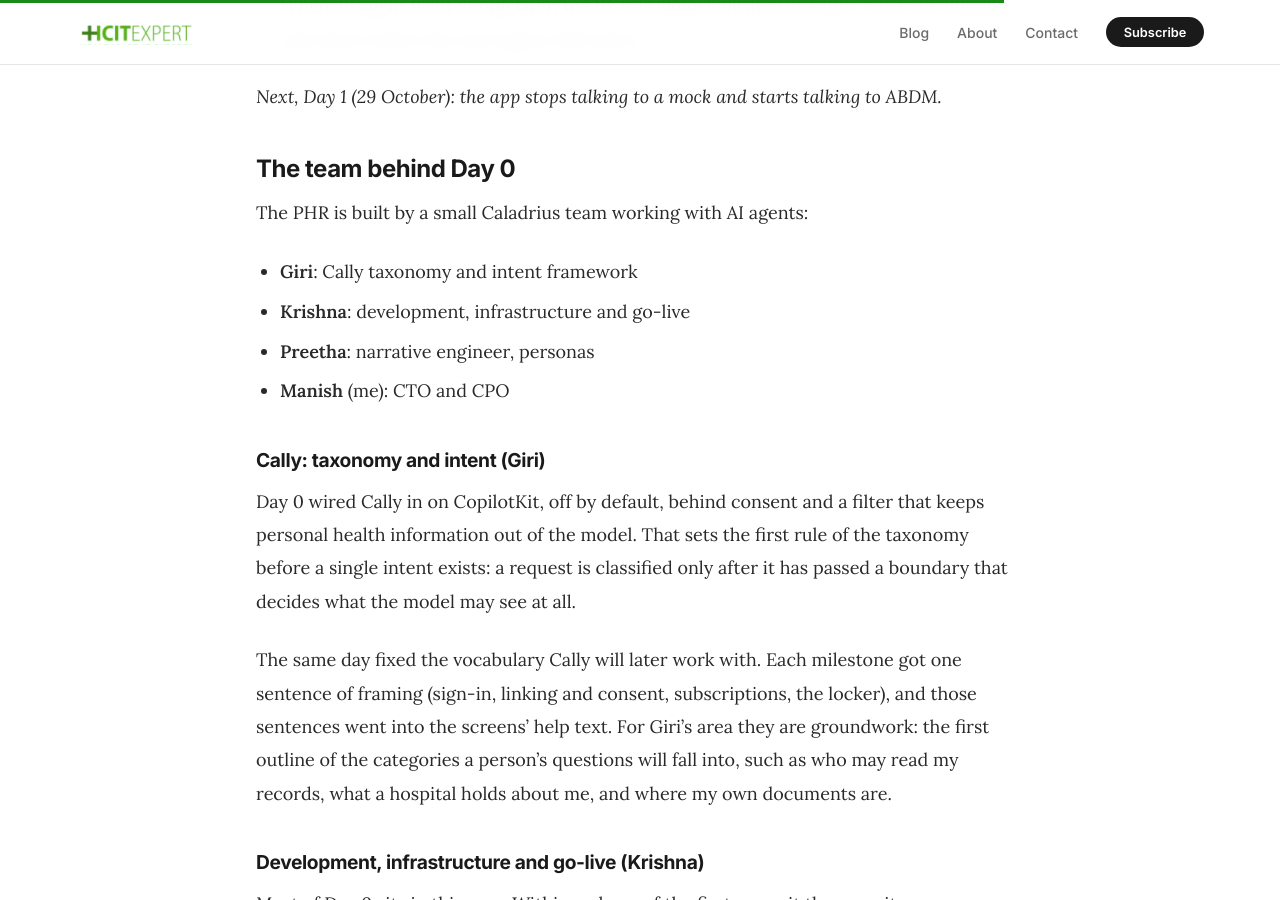
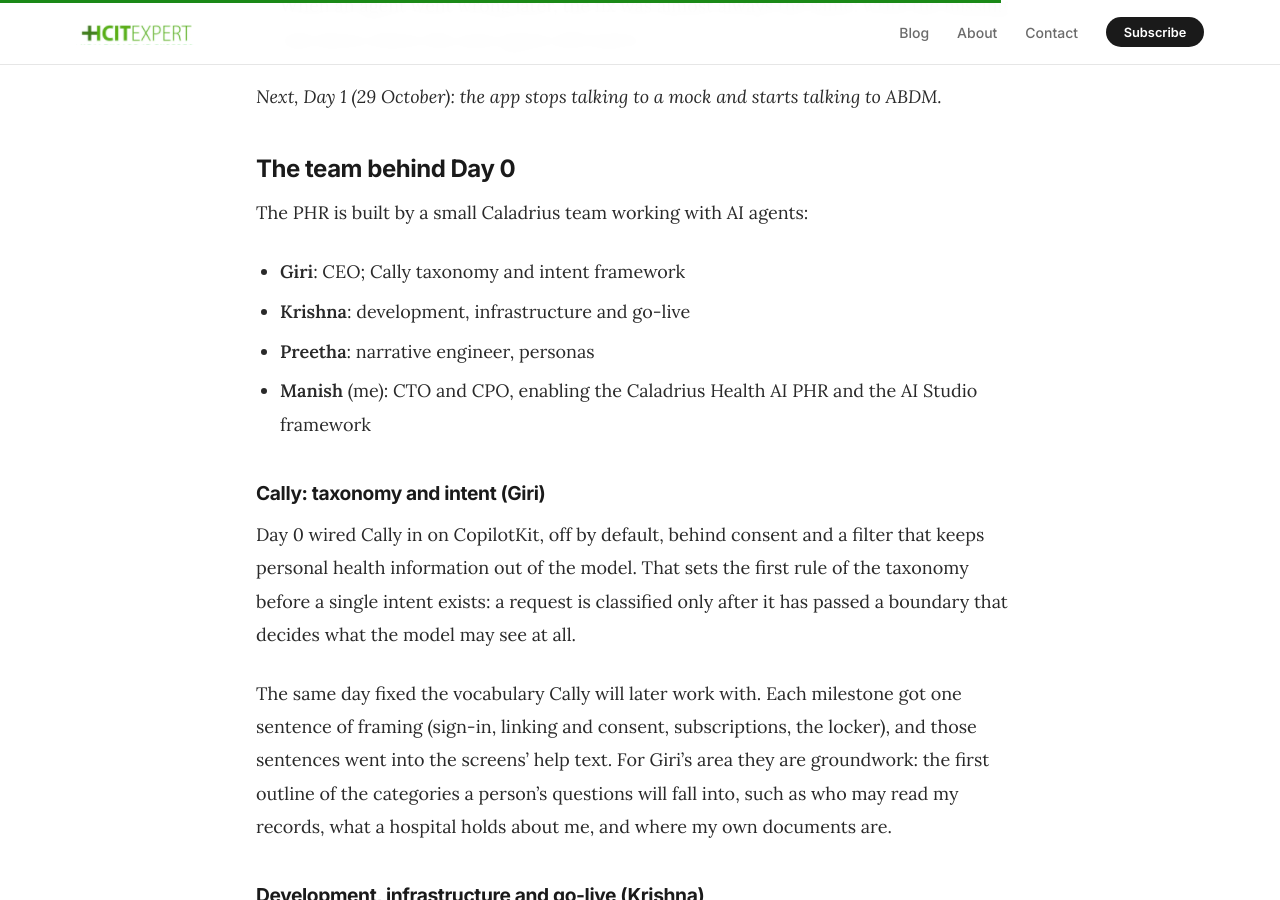
Before and after one commit to msharmas-yajur/hcitexpert-com, a Jekyll site: the page built from _posts/2026-11-14-building-a-national-grade-personal-health-record-with-ai-agents-day-0-from-a-plan-to-a-repository.md, in a window 1280 px wide and 900 px high, scrolled down 8703 px. Built offline with Jekyll 4.4.1, drawn with Linux system fonts in a browser that asks for light colours.

Commit message:
post: Day 0 - team list wording (owner amendment)
Co-Authored-By: Claude Sonnet 5.5 <noreply@anthropic.com>
Claude-Session: https://claude.ai/code/session_013kodvpn1aXpbMMUpAaKEq4

```diff
--- a/_posts/2026-11-14-building-a-national-grade-personal-health-record-with-ai-agents-day-0-from-a-plan-to-a-repository.md
+++ b/_posts/2026-11-14-building-a-national-grade-personal-health-record-with-ai-agents-day-0-from-a-plan-to-a-repository.md
@@ -183,10 +183,10 @@ Fifteen pull requests merged on 28 October (189 commits). Among them:
 
 The PHR is built by a small Caladrius team working with AI agents:
 
-- **Giri**: Cally taxonomy and intent framework
+- **Giri**: CEO; Cally taxonomy and intent framework
 - **Krishna**: development, infrastructure and go-live
 - **Preetha**: narrative engineer, personas
-- **Manish** (me): CTO and CPO
+- **Manish** (me): CTO and CPO, enabling the Caladrius Health AI PHR and the AI Studio framework
 
 ### Cally: taxonomy and intent (Giri)
 
```
